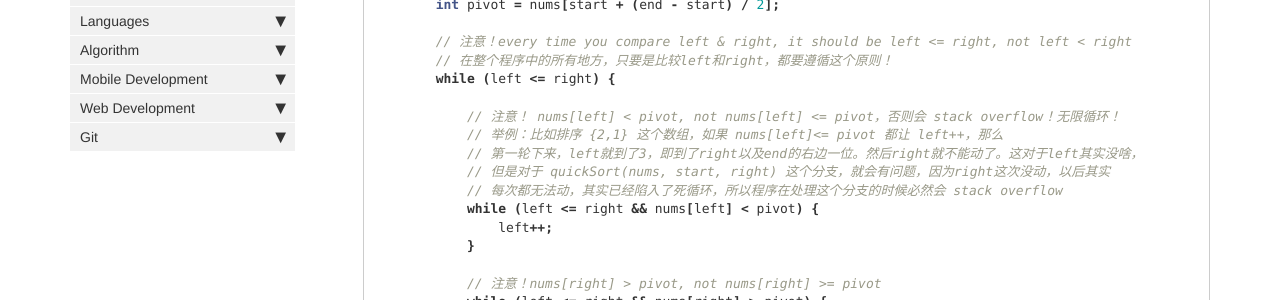
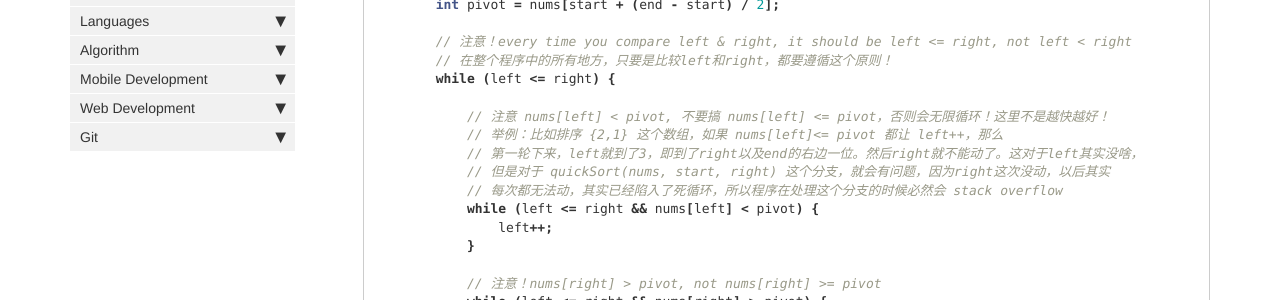
Before and after one commit to HungryOrc/hungryorc.github.io, a Jekyll site: the page built from pages/algorithm/algorithm_quick_sort.md, in a window 1280 px wide and 900 px high, scrolled down 862 px. Shown: the part 151-451 px from the top of the window. Built offline with Jekyll 4.4.1, drawn with Linux system fonts in a browser that asks for light colours; nearby versions of some CDN libraries; comment, search, counter and statistics services are not loaded.

Commit message:
Update algorithm_quick_sort.md

```diff
--- a/pages/algorithm/algorithm_quick_sort.md
+++ b/pages/algorithm/algorithm_quick_sort.md
@@ -46,7 +46,7 @@ public class Solution {
         // 在整个程序中的所有地方，只要是比较left和right，都要遵循这个原则！
         while (left <= right) {
 
-            // 注意！ nums[left] < pivot, not nums[left] <= pivot，否则会 stack overflow！无限循环！
+            // 注意 nums[left] < pivot, 不要搞 nums[left] <= pivot，否则会无限循环！这里不是越快越好！
             // 举例：比如排序 {2,1} 这个数组，如果 nums[left]<= pivot 都让 left++，那么
             // 第一轮下来，left就到了3，即到了right以及end的右边一位。然后right就不能动了。这对于left其实没啥，
             // 但是对于 quickSort(nums, start, right) 这个分支，就会有问题，因为right这次没动，以后其实
```
